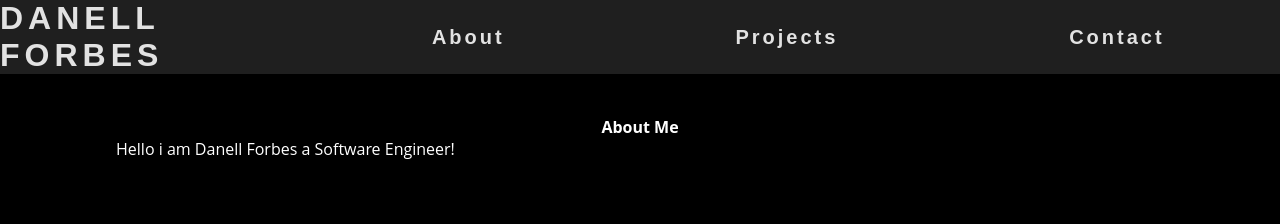
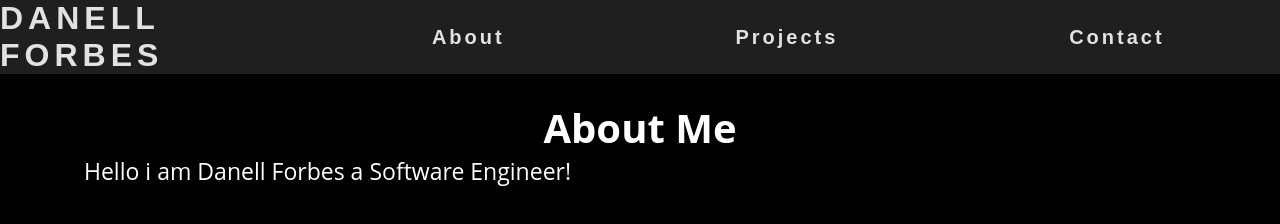
Before and after one commit to danellsaucy/personal-website, a plain HTML site: page index.html in a window 1280 px wide. Drawn offline with Linux system fonts and the light colour scheme.

Commit message:
scalability

```diff
--- a/styles/styles.css
+++ b/styles/styles.css
@@ -119,10 +119,6 @@ nav {
     text-align: center;
 }
 
-.about {
-    padding: 12vh;
-}
-
 .center-align {
     text-align: center;
     margin: auto;
@@ -153,7 +149,7 @@ nav {
     transform: rotate(45deg) translate(-5px, -6px);
 }
 
-@media (max-width: 360px) {
+@media (min-width: 360px) {
     h1 {
         font-size: 30px;
     }
@@ -163,11 +159,18 @@ nav {
     }
 
     .container h4 {
-        font-size: 10px;
+        font-size: 25px;
+        padding-top: 10vh;
+    }
+
+    p {
+        font-size: 18px;
+        padding-right: 5vh;
+        padding-left: 5vh;
     }
 }
 
-@media (max-width: 990px) {
+@media (min-width: 990px) {
     h1 {
         font-size: 45px;
     }
@@ -177,7 +180,14 @@ nav {
     }
 
     .container h4 {
-        font-size: 20px;
+        font-size: 40px;
+        padding-top: 10vh;
+    }
+
+    p {
+        font-size: 23px;
+        padding-right: 8vh;
+        padding-left: 8vh;
     }
 }
 
@@ -191,6 +201,13 @@ nav {
     }
 
     .container h4 {
-        font-size: 45px;
+        font-size: 50px;
+        padding-top: 10vh;
+    }
+
+    p {
+        font-size: 27px;
+        padding-right: 10vh;
+        padding-left: 10vh;
     }
 }
```
